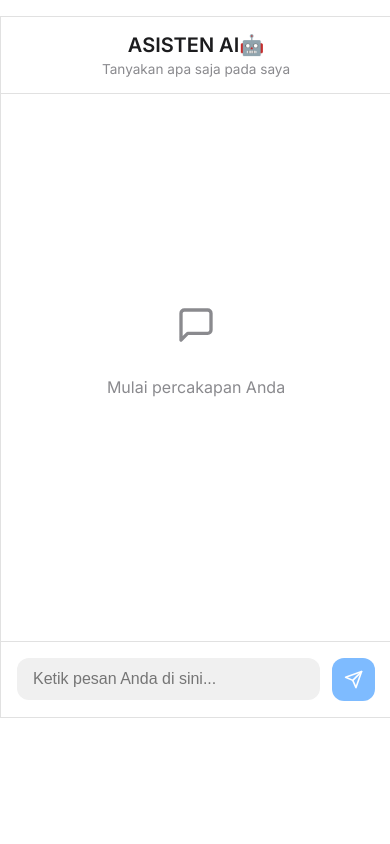
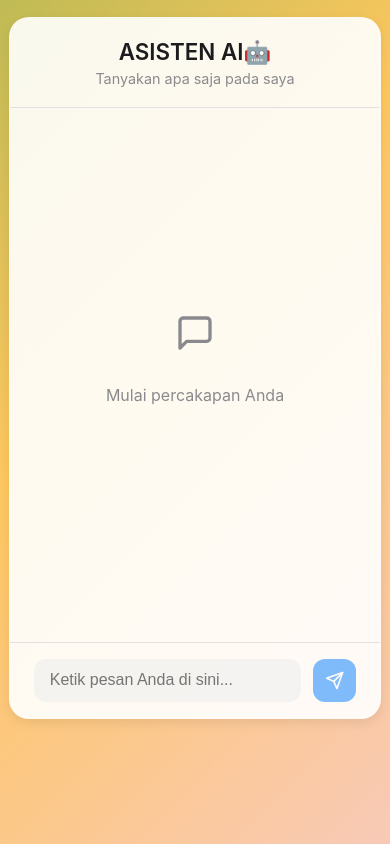
Before and after one commit to Naufalsninja/chat_bot, a React (Create React App) app: page / in a window 390 px wide. Built offline with nearby package versions, Linux system fonts and the light colour scheme.

Commit message:
Update Chatbot.css

```diff
--- a/src/Chatbot.css
+++ b/src/Chatbot.css
@@ -24,65 +24,84 @@
 
 /* --- Variabel Warna & Style Global --- */
 :root {
-  --bg-color: #f4f7f9; /* Warna latar belakang keseluruhan, bisa diabaikan jika komponen dibatasi */
-  --container-bg: #ffffff; /* Latar belakang utama chatbot */
-  --header-bg: #ffffff; /* Latar belakang header */
-  --user-bubble-bg: #007aff; /* Warna bubble chat user (biru cerah) */
-  --bot-bubble-bg: #e9e9eb; /* Warna bubble chat bot (abu-abu muda) */
-  --text-primary: #1c1c1e; /* Teks utama (hitam pekat) */
-  --text-secondary: #8a8a8e; /* Teks sekunder (abu-abu) */
-  --input-bg: #f0f0f0; /* Latar belakang input field */
-  --border-color: #e1e1e1; /* Warna garis pemisah */
-  --shadow: 0 4px 12px rgba(0, 0, 0, 0.08); /* Bayangan lembut */
+  --user-bubble-bg: #007aff;
+  --bot-bubble-bg: #e9e9eb;
+  --text-primary: #1c1c1e;
+  --text-secondary: #8a8a8e;
+  --input-bg: #f0f0f0;
+  --border-color: #e1e1e1;
+  --shadow: 0 4px 12px rgba(0, 0, 0, 0.08);
+}
+
+/* --- Latar Belakang RGB --- */
+body {
+  margin: 0;
+  padding: 0;
+  font-family: 'Inter', sans-serif;
+  /* KUNCI: Latar belakang gradien RGB yang keren */
+  background: linear-gradient(135deg, #FF6F61, #6B5B95, #88B04B, #FFC75F, #F7CAC9, #92A8D1);
+  background-size: 400% 400%;
+  animation: backgroundAnimation 15s ease infinite;
+}
+
+@keyframes backgroundAnimation {
+  0% {
+    background-position: 0% 50%;
+  }
+  50% {
+    background-position: 100% 50%;
+  }
+  100% {
+    background-position: 0% 50%;
+  }
 }
 
 /* --- Container Utama Chatbot --- */
 .chatbot-container {
-  font-family: 'Inter', sans-serif; /* Font yang bersih dan modern */
-  width: 100%; /* Lebar penuh agar responsif */
-  max-width: 450px; /* Batasan lebar maksimum, cocok untuk ponsel dan desktop kecil */
-  height: 85vh; /* Tinggi sekitar 85% dari viewport height, agar pas di layar */
-  max-height: 700px; /* Batasan tinggi maksimum agar tidak terlalu menjulang */
-  margin: 2rem auto; /* Pusatkan container di layar */
-  background-color: var(--container-bg); /* Latar belakang putih */
-  border-radius: 20px; /* Sudut yang membulat */
-  box-shadow: var(--shadow); /* Bayangan halus */
-  display: flex; /* KUNCI: Menggunakan Flexbox untuk layout vertikal */
-  flex-direction: column; /* Mengatur anak elemen (header, pesan, input) secara vertikal */
-  overflow: hidden; /* Mencegah konten keluar dari border-radius */
-  border: 1px solid var(--border-color); /* Border tipis untuk definisi */
+  width: 95%; /* Lebih responsif di mobile */
+  max-width: 450px;
+  height: 90vh; /* Menggunakan persentase untuk tinggi */
+  max-height: 700px;
+  margin: 2vh auto; /* Menyesuaikan margin untuk semua layar */
+  background-color: rgba(255, 255, 255, 0.9); /* Sedikit transparan agar gradien terlihat */
+  backdrop-filter: blur(10px); /* Efek blur untuk menonjolkan konten */
+  border-radius: 20px;
+  box-shadow: var(--shadow);
+  display: flex;
+  flex-direction: column;
+  overflow: hidden;
+  border: 1px solid rgba(255, 255, 255, 0.2); /* Sedikit border */
 }
 
 /* --- Header --- */
 .chatbot-header {
-  padding: 1rem 1.5rem; /* Padding di dalam header */
-  border-bottom: 1px solid var(--border-color); /* Garis pemisah dari area pesan */
-  background-color: var(--header-bg); /* Latar belakang header bisa berbeda jika diinginkan */
-  text-align: center; /* Teks rata tengah */
+  padding: 1.25rem 1.5rem;
+  border-bottom: 1px solid var(--border-color);
+  background-color: transparent; /* Ubah ke transparan */
+  text-align: center;
 }
 
 .chatbot-title {
-  margin: 0; /* Hilangkan margin default */
-  font-size: 1.25rem; /* Ukuran font judul */
-  font-weight: 600; /* Ketebalan font */
-  color: var(--text-primary); /* Warna teks judul */
+  margin: 0;
+  font-size: 1.4rem;
+  font-weight: 600;
+  color: var(--text-primary);
 }
 
 .chatbot-subtitle {
-  margin: 0.25rem 0 0; /* Margin di bawah judul */
-  font-size: 0.85rem; /* Ukuran font subjudul */
-  color: var(--text-secondary); /* Warna teks sekunder */
+  margin: 0.25rem 0 0;
+  font-size: 0.9rem;
+  color: var(--text-secondary);
 }
 
-
-/* --- Area Pesan (Bagian Paling Penting untuk Layout) --- */
+/* --- Area Pesan --- */
 .chatbot-messages {
-  flex: 1; /* KUNCI: Membuat area ini mengisi semua ruang yang tersedia di antara header dan input */
-  overflow-y: auto; /* KUNCI: Menambahkan scrollbar HANYA di area ini jika kontennya melebihi tinggi */
-  padding: 1.5rem; /* Padding di dalam area pesan */
+  flex: 1;
+  overflow-y: auto;
+  padding: 1.5rem;
   display: flex;
-  flex-direction: column; /* Pesan tersusun vertikal */
-  gap: 1rem; /* Jarak antar bubble pesan */
+  flex-direction: column;
+  gap: 1rem;
 }
 
 /* --- Pesan Selamat Datang --- */
@@ -90,136 +109,118 @@
   display: flex;
   flex-direction: column;
   align-items: center;
-  justify-content: center; /* Pusatkan secara vertikal dan horizontal */
-  height: 100%; /* Isi tinggi area pesan */
-  color: var(--text-secondary); /* Warna teks */
-  text-align: center; /* Teks rata tengah */
-  gap: 1rem; /* Jarak antara ikon dan teks */
+  justify-content: center;
+  height: 100%;
+  color: var(--text-secondary);
+  text-align: center;
+  gap: 1rem;
 }
 
 /* --- Bubble Pesan --- */
 .message-bubble-wrapper {
-  display: flex; /* Gunakan flexbox untuk mengatur posisi */
-  width: 100%; /* Lebar penuh */
-  animation: fadeIn 0.3s ease-out; /* Animasi kemunculan */
+  display: flex;
+  width: 100%;
+  animation: fadeIn 0.3s ease-out;
 }
 
 .message-bubble-wrapper.user {
-  justify-content: flex-end; /* Pesan user rata kanan */
+  justify-content: flex-end;
 }
 
 .message-bubble-wrapper.bot {
-  justify-content: flex-start; /* Pesan bot rata kiri */
+  justify-content: flex-start;
 }
 
 .message-bubble {
-  max-width: 80%; /* Maksimal 80% dari lebar container agar tidak menempel pinggir */
-  padding: 0.75rem 1rem; /* Padding dalam bubble */
-  border-radius: 18px; /* Sudut membulat */
-  line-height: 1.5; /* Jarak antar baris teks */
-  font-size: 0.95rem; /* Ukuran font pesan */
-  word-wrap: break-word; /* Pastikan kata panjang terbungkus */
+  max-width: 80%;
+  padding: 0.75rem 1rem;
+  border-radius: 18px;
+  line-height: 1.5;
+  font-size: 0.95rem;
+  word-wrap: break-word; /* Memastikan teks tidak keluar */
 }
 
 .message-bubble-wrapper.user .message-bubble {
-  background-color: var(--user-bubble-bg); /* Warna biru untuk user */
-  color: white; /* Teks putih agar kontras */
-  border-bottom-right-radius: 4px; /* Aksen modern (sudut kanan bawah lebih tajam) */
+  background-color: var(--user-bubble-bg);
+  color: white;
+  border-bottom-right-radius: 4px;
 }
 
 .message-bubble-wrapper.bot .message-bubble {
-  background-color: var(--bot-bubble-bg); /* Warna abu-abu untuk bot */
-  color: var(--text-primary); /* Teks hitam */
-  border-bottom-left-radius: 4px; /* Aksen modern (sudut kiri bawah lebih tajam) */
+  background-color: var(--bot-bubble-bg);
+  color: var(--text-primary);
+  border-bottom-left-radius: 4px;
 }
 
 .message-bubble.loading {
   display: flex;
   align-items: center;
   justify-content: center;
-  padding: 0.75rem; /* Padding untuk ikon loading */
+  padding: 0.75rem;
 }
 
 .loading-icon {
-  animation: spin 1s linear infinite; /* Animasi putar */
-  font-size: 1.2rem; /* Ukuran ikon loading */
+  animation: spin 1s linear infinite;
 }
 
 /* --- Area Input --- */
 .chatbot-input-area {
-  display: flex; /* Gunakan flexbox untuk menyusun input dan tombol */
-  padding: 1rem 1.5rem; /* Padding di sekitar area input */
-  border-top: 1px solid var(--border-color); /* Garis pemisah dari pesan */
-  background-color: var(--header-bg); /* Latar belakang sama dengan header */
-  gap: 0.75rem; /* Jarak antar elemen di input area */
-  align-items: center; /* Pusatkan secara vertikal */
+  display: flex;
+  padding: 1rem 1.5rem;
+  border-top: 1px solid var(--border-color);
+  background-color: transparent; /* Ubah ke transparan */
+  gap: 0.75rem;
 }
 
 .chatbot-input {
-  flex: 1; /* Input field mengisi sisa ruang */
-  border: none; /* Hilangkan border default */
-  background-color: var(--input-bg); /* Latar belakang input */
-  padding: 0.75rem 1rem; /* Padding dalam input */
-  border-radius: 12px; /* Sudut membulat */
-  font-size: 1rem; /* Ukuran font */
-  outline: none; /* Hilangkan outline saat fokus */
-  transition: box-shadow 0.2s; /* Transisi saat fokus */
-  color: var(--text-primary); /* Warna teks input */
+  flex: 1;
+  border: none;
+  background-color: rgba(240, 240, 240, 0.7); /* Sedikit transparan */
+  padding: 0.75rem 1rem;
+  border-radius: 12px;
+  font-size: 1rem;
+  outline: none;
+  transition: box-shadow 0.2s;
+  color: var(--text-primary);
 }
 
 .chatbot-input:focus {
-  box-shadow: 0 0 0 2px var(--user-bubble-bg); /* Efek fokus dengan warna biru */
+  box-shadow: 0 0 0 2px var(--user-bubble-bg);
 }
 
 .chatbot-send-button {
   display: flex;
   align-items: center;
   justify-content: center;
-  border: none; /* Hilangkan border default */
-  background-color: var(--user-bubble-bg); /* Warna tombol */
-  color: white; /* Teks ikon tombol */
-  padding: 0.75rem; /* Padding */
-  border-radius: 12px; /* Sudut membulat */
-  cursor: pointer; /* Pointer saat hover */
-  transition: background-color 0.2s, opacity 0.2s; /* Transisi efek */
-  font-size: 1.2rem; /* Ukuran ikon */
+  border: none;
+  background-color: var(--user-bubble-bg);
+  color: white;
+  padding: 0.75rem;
+  border-radius: 12px;
+  cursor: pointer;
+  transition: background-color 0.2s, opacity 0.2s;
+  font-size: 1.2rem;
 }
 
 .chatbot-send-button:hover:not(:disabled) {
-  background-color: #0056b3; /* Warna hover */
+  background-color: #0056b3;
 }
 
 .chatbot-send-button:disabled {
-  opacity: 0.5; /* Efek redup saat disabled */
-  cursor: not-allowed; /* Kursor not-allowed saat disabled */
+  opacity: 0.5;
+  cursor: not-allowed;
 }
 
-/* --- Scrollbar Styling (Opsional, untuk tampilan lebih halus) --- */
+/* --- Scrollbar Styling (Opsional) --- */
 .chatbot-messages::-webkit-scrollbar {
-  width: 6px; /* Lebar scrollbar */
+  width: 6px;
 }
 
 .chatbot-messages::-webkit-scrollbar-thumb {
-  background-color: #ccc; /* Warna thumb scrollbar */
-  border-radius: 10px; /* Sudut thumb */
+  background-color: #ccc;
+  border-radius: 10px;
 }
 
 .chatbot-messages::-webkit-scrollbar-track {
-  background-color: transparent; /* Latar belakang track transparan */
+  background-color: transparent;
 }
-
-/* --- Media Query untuk Penyesuaian Tambahan jika Diperlukan --- */
-@media (max-width: 768px) {
-  .chatbot-container {
-    margin: 1rem auto; /* Margin lebih kecil di layar yang lebih kecil */
-    height: 95vh; /* Tinggi lebih penuh di ponsel */
-    border-radius: 0; /* Hilangkan radius di layar penuh ponsel jika diinginkan */
-    box-shadow: none; /* Hilangkan shadow di layar penuh ponsel */
-  }
-  .chatbot-header, .chatbot-input-area {
-    padding: 1rem 1rem; /* Padding lebih kecil */
-  }
-  .chatbot-messages {
-    padding: 1rem; /* Padding lebih kecil */
-  }
-}
```
